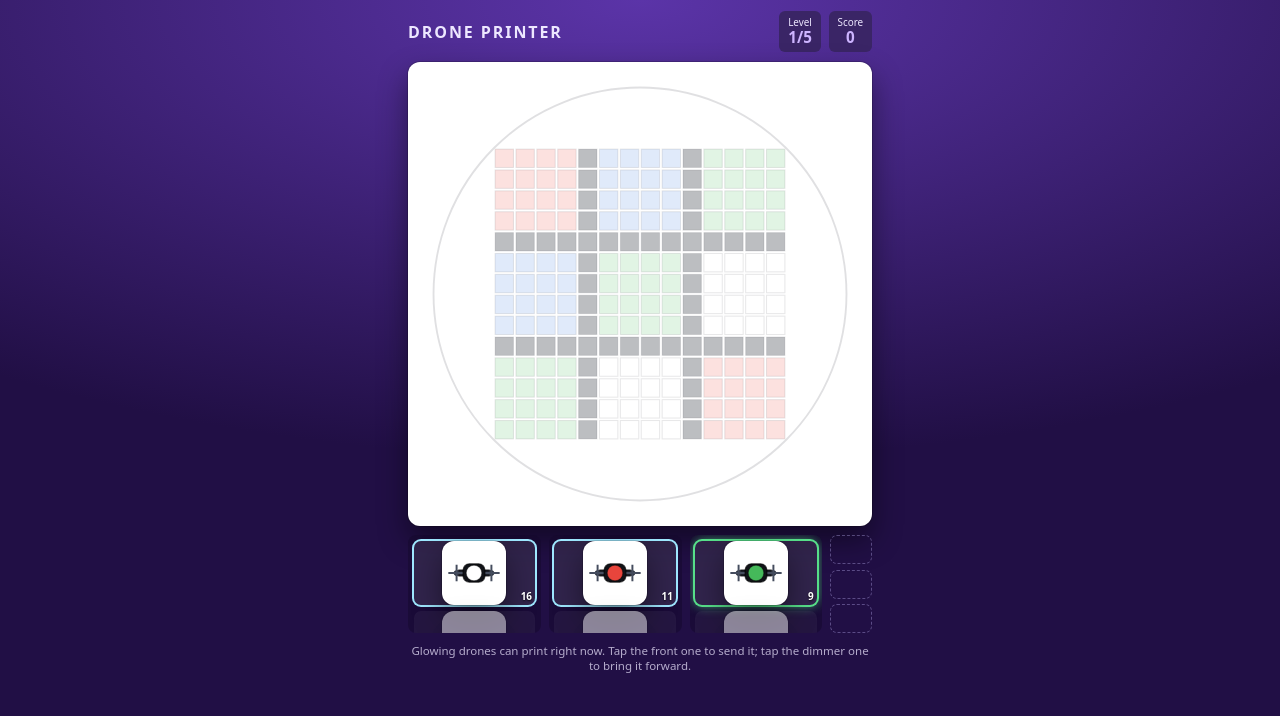
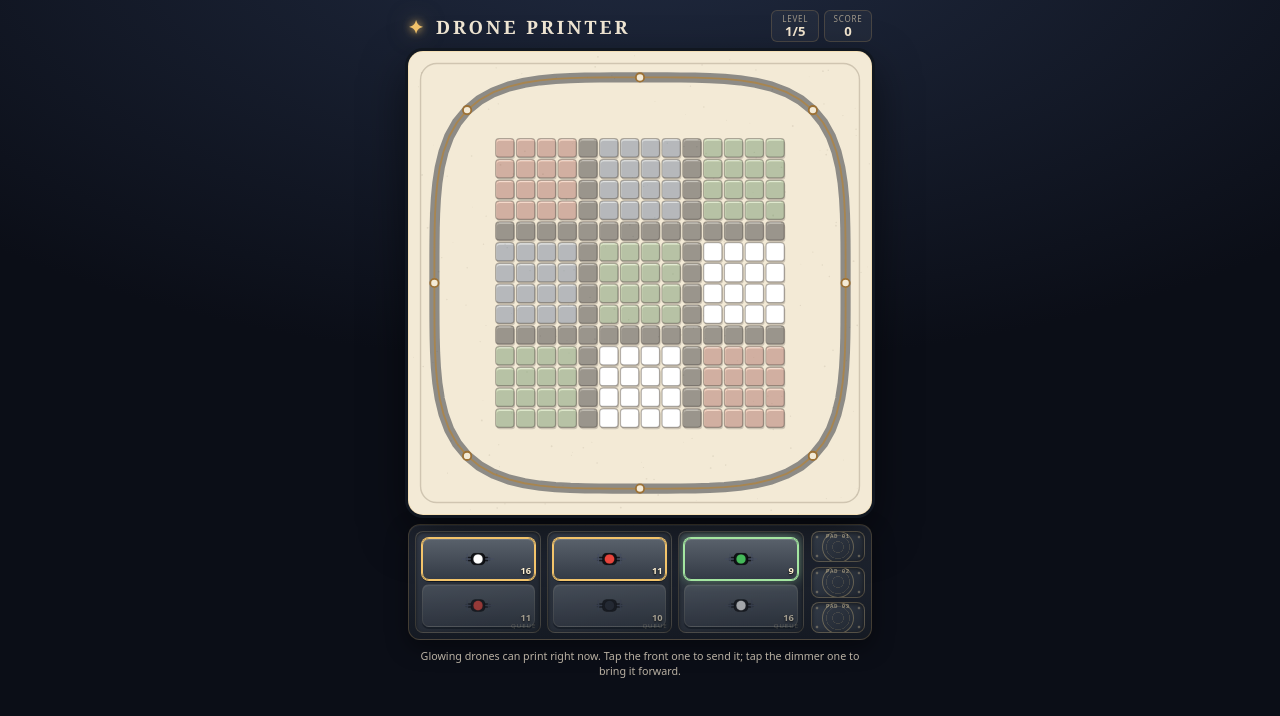
Before and after one commit to rocketpie/minigames, a plain HTML site: page games/drone-printer/drone-printer.html in a window 1280 px wide. Drawn offline with Linux system fonts and the light colour scheme.

Commit message:
drone printer styling improvements

```diff
--- a/games/drone-printer/drone-printer.html
+++ b/games/drone-printer/drone-printer.html
@@ -8,54 +8,111 @@
   * { box-sizing: border-box; }
   html, body { margin: 0; min-height: 100%; }
   body {
-    font-family: system-ui, sans-serif; color: #ede7ff;
-    display: flex; flex-direction: column; align-items: center; gap: .6rem;
-    padding: .7rem; user-select: none; -webkit-user-select: none;
-    background: radial-gradient(120% 80% at 50% 0%, #5b34a8 0%, #210f45 72%);
+    font-family: ui-rounded, "Avenir Next", system-ui, sans-serif; color: #e9e1d2;
+    display: flex; flex-direction: column; align-items: center; gap: .55rem;
+    padding: .65rem .6rem 1rem; user-select: none; -webkit-user-select: none;
+    background: radial-gradient(120% 90% at 50% -10%, #202a40 0%, #0b0e17 62%), #080b12;
   }
   header { width: min(94vw, 58vh); display: flex; align-items: center; gap: .5rem; }
-  h1 { margin: 0 auto 0 0; font-size: 1rem; letter-spacing: .12em; }
-  .stat { background: #3a2566; padding: .3rem .55rem; border-radius: 6px; font-size: .62rem; text-align: center; line-height: 1.25; }
-  .stat b { display: block; font-size: .95rem; color: #cdb4ff; }
+  h1 {
+    font-family: Georgia, "Times New Roman", serif; font-weight: 600; margin: 0 auto 0 0;
+    font-size: clamp(.9rem, 2.5vw, 1.15rem); letter-spacing: .16em; color: #f1e7d4; white-space: nowrap;
+  }
+  .spark { color: #f3c46b; margin-right: .12rem; text-shadow: 0 0 9px #f3c46b, 0 0 24px rgba(243, 196, 107, .5); }
+  .stats { display: flex; gap: .3rem; }
+  .stat {
+    min-width: 3rem; text-align: center; line-height: 1.12; padding: .2rem .42rem; border-radius: 6px;
+    border: 1px solid rgba(243, 196, 107, .18); background: rgba(255, 255, 255, .045);
+    font-size: .5rem; letter-spacing: .1em; color: #a39a8b;
+  }
+  .stat b { display: block; font-size: .82rem; letter-spacing: 0; color: #f3e6cf; }
 
   #canvasWrap { position: relative; width: min(94vw, 58vh); }
-  canvas { width: 100%; aspect-ratio: 1; display: block; border-radius: 12px; background: #ffffff; touch-action: none;
-    box-shadow: 0 0 0 1px rgba(0, 0, 0, .18), 0 14px 30px rgba(0, 0, 0, .45); }
+  #view {
+    width: 100%; aspect-ratio: 1; display: block; border: 1px solid rgba(243, 196, 107, .3); border-radius: 15px;
+    background: #f3ead6; touch-action: none; box-shadow: 0 0 0 3px #111720, 0 18px 45px rgba(0, 0, 0, .55);
+  }
 
-  #dock { width: min(94vw, 58vh); display: flex; gap: .5rem; align-items: stretch; }
-  .lanes { display: flex; gap: .5rem; flex: 1; }
-  .lane { position: relative; flex: 1; height: 6.1rem; overflow: hidden; border-radius: 8px;
-    background: rgba(20, 8, 44, .5); display: flex; flex-direction: column; gap: .35rem; padding: .35rem; }
-  .drone { position: relative; flex: 0 0 2.6rem; border-radius: 7px; cursor: pointer;
-    background: rgba(255, 255, 255, .10); display: flex; align-items: center; justify-content: center; }
+  #dock {
+    width: min(94vw, 58vh); display: flex; gap: .45rem; align-items: stretch; padding: .4rem;
+    border: 1px solid rgba(243, 196, 107, .2); border-radius: 12px;
+    background: linear-gradient(180deg, #202632, #151a23); box-shadow: inset 0 1px 0 #ffffff10, 0 8px 22px #0006;
+  }
+  .lanes { display: flex; gap: .35rem; flex: 1; }
+  .lane {
+    position: relative; flex: 1; height: 6.35rem; overflow: hidden; border-radius: 8px; padding: .32rem;
+    border: 1px solid rgba(243, 196, 107, .13); background: linear-gradient(145deg, #313844, #252b35 60%, #1c222b);
+    display: flex; flex-direction: column; gap: .28rem; box-shadow: inset 0 1px 3px #0008;
+  }
+  .lane::after { content: "QUEUE"; position: absolute; right: .24rem; bottom: .12rem; color: #e9d6ad40; font-size: .38rem; letter-spacing: .16em; }
+  .drone {
+    position: relative; flex: 0 0 2.65rem; border-radius: 7px; cursor: pointer; overflow: hidden;
+    border: 1px solid #f2dfb126; background: linear-gradient(180deg, #59616b, #343b46);
+    display: flex; align-items: center; justify-content: center; box-shadow: inset 0 1px 0 #ffffff20, 0 2px 0 #111720;
+    -webkit-tap-highlight-color: transparent;
+  }
   .drone canvas { height: 100%; aspect-ratio: 1; width: auto; display: block; }
-  .drone .mag { position: absolute; right: .2rem; bottom: .1rem; font-size: .62rem; font-weight: 800; color: #fff; text-shadow: 0 1px 2px rgba(0, 0, 0, .8); }
-  .drone.next { opacity: .5; }
-  .drone.front { box-shadow: 0 0 0 2px #9fe8ff; }
+  .drone .mag { position: absolute; right: .18rem; bottom: .1rem; font-size: .58rem; font-weight: 900; color: #fff1d2; text-shadow: 0 1px 2px #000; }
+  .drone.next { opacity: .58; }
+  .drone.front { border-color: #f3c46b; box-shadow: 0 0 0 1px #f3c46b, inset 0 1px 0 #ffffff20, 0 2px 0 #111720; }
   /* a drone whose colour is on the print frontier can fire right now */
-  .drone.ready, .drone.front.ready { box-shadow: 0 0 0 2px #57e08a, 0 0 12px rgba(87, 224, 138, .85); }
+  .drone.ready, .drone.front.ready { border-color: #a4e6a1; box-shadow: 0 0 0 1px #a4e6a1, 0 0 12px rgba(164, 230, 161, .5), inset 0 1px 0 #ffffff20; }
 
-  .park { display: flex; flex-direction: column; gap: .35rem; }
-  .pad { position: relative; width: 2.6rem; flex: 1; border-radius: 7px; border: 1px dashed rgba(200, 190, 255, .35);
-    display: flex; align-items: center; justify-content: center; }
-  .pad canvas { height: 100%; aspect-ratio: 1; width: auto; display: block; }
-  .pad .mag { position: absolute; right: .2rem; bottom: .05rem; font-size: .58rem; font-weight: 800; color: #fff; text-shadow: 0 1px 2px rgba(0, 0, 0, .8); }
-  .pad.full { background: rgba(255, 255, 255, .10); border-style: solid; cursor: pointer; }
-  .pad.ready { box-shadow: 0 0 0 2px #57e08a, 0 0 12px rgba(87, 224, 138, .85); }
+  .park { display: flex; flex-direction: column; gap: .28rem; width: 3.35rem; }
+  .pad {
+    position: relative; min-width: 0; flex: 1; overflow: hidden; border-radius: 8px; cursor: default;
+    border: 1px solid #f3c46b35; display: flex; align-items: center; justify-content: center;
+    background:
+      radial-gradient(circle at 5px 5px, #e8d3a555 1px, transparent 1.7px),
+      radial-gradient(circle at calc(100% - 5px) 5px, #e8d3a555 1px, transparent 1.7px),
+      radial-gradient(circle at 5px calc(100% - 5px), #e8d3a555 1px, transparent 1.7px),
+      radial-gradient(circle at calc(100% - 5px) calc(100% - 5px), #e8d3a555 1px, transparent 1.7px),
+      linear-gradient(145deg, #333b47, #202630);
+    box-shadow: inset 0 1px 4px #0008;
+  }
+  .pad::before {
+    content: ""; position: absolute; width: 58%; aspect-ratio: 1; border: 1px solid #e5c98955; border-radius: 50%;
+    background: repeating-radial-gradient(circle, transparent 0 5px, #e5c98925 5.5px 6px);
+  }
+  .pad::after {
+    content: "PAD " attr(data-pad); position: absolute; top: .08rem; left: 0; right: 0; z-index: 2;
+    color: #e9d6ad88; text-align: center; font: 700 .36rem/1 ui-monospace, monospace; letter-spacing: .08em;
+  }
+  .pad canvas { position: relative; z-index: 1; height: 100%; aspect-ratio: 1; width: auto; display: block; }
+  .pad .mag { position: absolute; z-index: 3; right: .16rem; bottom: .05rem; font-size: .55rem; font-weight: 900; color: #fff1d2; text-shadow: 0 1px 2px #000; }
+  .pad.full { border-color: #f3c46b88; background: linear-gradient(145deg, #59616b, #343b46); cursor: pointer; box-shadow: inset 0 1px 0 #ffffff20, 0 2px 0 #111720; }
+  .pad.full::before { border-color: #ffe3a0a0; }
+  .pad.ready { box-shadow: 0 0 0 1px #a4e6a1, 0 0 12px rgba(164, 230, 161, .5); }
+  .pad:active { transform: translateY(1px); }
 
-  #hint { margin: 0; width: min(94vw, 58vh); text-align: center; font-size: .72rem; color: rgba(237, 231, 255, .72); }
+  #hint { margin: 0; width: min(94vw, 58vh); min-height: 2.1em; text-align: center; font-size: .67rem; line-height: 1.35; color: #b9b0a2; }
 
-  #overlay { position: fixed; inset: 0; display: none; flex-direction: column; z-index: 20;
-    align-items: center; justify-content: center; gap: 1rem; text-align: center; padding: 1.5rem;
-    background: rgba(6, 9, 18, .86); font-size: 1.2rem; font-weight: 700; }
-  button { font: inherit; font-size: .9rem; padding: .55rem .9rem; border: 0; border-radius: 8px; background: #3d6ea8; color: #eaf6ff; cursor: pointer; }
+  #overlay {
+    position: fixed; inset: 0; display: none; flex-direction: column; z-index: 20; align-items: center; justify-content: center;
+    gap: 1rem; text-align: center; padding: 1.2rem; background: radial-gradient(circle at 50% 40%, #281f1599, #05070cee);
+    backdrop-filter: blur(5px); font-size: 1.2rem; font-weight: 700;
+  }
+  #msg { width: min(90vw, 25rem); margin: 0; padding: 1.4rem 1.2rem; border: 1px solid #f3c46b59; border-radius: 15px;
+    background: linear-gradient(180deg, #1c1d27, #10121a); color: #ffe6b0; box-shadow: 0 24px 70px #000b, inset 0 1px 0 #ffffff14; }
+  button { font: inherit; font-size: .8rem; font-weight: 700; letter-spacing: .05em; padding: .62rem 1.05rem; border: 0; border-radius: 8px;
+    background: linear-gradient(180deg, #f8d995, #d9ab55); color: #2d2111; cursor: pointer; box-shadow: 0 2px 0 #8b6528, 0 6px 18px #0006; }
+  button:focus-visible { outline: 2px solid #f3c46b; outline-offset: 3px; }
+  @media (max-width: 430px) {
+    h1 { font-size: .82rem; letter-spacing: .1em; }
+    .stat { min-width: 2.6rem; font-size: .46rem; padding: .16rem .34rem; }
+    .stat b { font-size: .74rem; }
+    #hint { font-size: .62rem; }
+    .pad { border-radius: 6px; }
+  }
 </style>
 </head>
 <body>
 <header>
-  <h1>DRONE PRINTER</h1>
-  <div class="stat">Level<b id="level">1/3</b></div>
-  <div class="stat">Score<b id="score">0</b></div>
+  <h1><span class="spark" aria-hidden="true">✦</span> DRONE PRINTER</h1>
+  <div class="stats">
+    <div class="stat">LEVEL<b id="level">1/3</b></div>
+    <div class="stat">SCORE<b id="score">0</b></div>
+  </div>
 </header>
 <div id="canvasWrap"><canvas id="view"></canvas></div>
 <div id="dock">
@@ -65,9 +122,9 @@
     <div class="lane" id="lane2"></div>
   </div>
   <div class="park">
-    <i class="pad" id="pad0"></i>
-    <i class="pad" id="pad1"></i>
-    <i class="pad" id="pad2"></i>
+    <i class="pad" id="pad0" data-pad="01" aria-label="Landing pad 1"></i>
+    <i class="pad" id="pad1" data-pad="02" aria-label="Landing pad 2"></i>
+    <i class="pad" id="pad2" data-pad="03" aria-label="Landing pad 3"></i>
   </div>
 </div>
 <p id="hint">Glowing drones can print right now. Tap the front one to send it; tap the dimmer one to bring it forward.</p>
@@ -98,6 +155,7 @@ const MAX_FLY = 5; // drones allowed in the air at once
 const FLIGHT = 4.5;   // seconds for one lap around the canvas
 const SHOT_GAP = 0.05; // seconds between shots
 const LEAVE_T = 0.6;  // seconds a spent drone takes to fly offscreen
+const ORBIT_POWER = 4; // superellipse: a rounded square instead of a perfect circle
 
 // The final image of each level, one string per row. '.' is background: it is never
 // painted, so drones only ever cover the actual motif.
@@ -456,11 +514,17 @@ function cellRect(g, i, L, fill, stroke) {
   const x = L.ox + (i % G) * L.cell + inset;
   const y = L.oy + ((i / G) | 0) * L.cell + inset;
   const s = L.cell - 2 * inset;
+  const r = L.cell * 0.16;
+  g.fillStyle = 'rgba(34, 29, 27, .18)';
+  roundRect(g, x + 1, y + 2, s, s, r); g.fill();
   g.fillStyle = fill;
-  g.fillRect(x, y, s, s);
-  g.lineWidth = Math.max(1, L.cell * 0.05); // set here: splats leave a fatter lineWidth behind
+  roundRect(g, x, y, s, s, r); g.fill();
+  g.lineWidth = Math.max(1, L.cell * 0.06); // set here: splats leave a fatter lineWidth behind
   g.strokeStyle = stroke;
-  g.strokeRect(x, y, s, s);
+  roundRect(g, x, y, s, s, r); g.stroke();
+  g.strokeStyle = 'rgba(255, 255, 255, .32)';
+  g.lineWidth = Math.max(1, L.cell * 0.025);
+  g.beginPath(); g.moveTo(x + r, y + 1); g.lineTo(x + s - r, y + 1); g.stroke();
 }
 
 // --- paint splat ---------------------------------------------------------------
@@ -584,12 +648,19 @@ function boardLayer(L) {
     board.width = L.size; board.height = L.size; boardLevel = level;
     const g = board.getContext('2d');
     if (g) {
-      g.clearRect(0, 0, L.size, L.size);
+      g.fillStyle = '#f3ead6'; g.fillRect(0, 0, L.size, L.size);
+      g.fillStyle = 'rgba(69, 53, 34, .09)';
+      for (let n = 0; n < 220; n++) {
+        const x = hash01(n * 2 + 71) * L.size, y = hash01(n * 2 + 72) * L.size;
+        g.beginPath(); g.arc(x, y, L.size * (.0008 + hash01(n + 99) * .0012), 0, TAU); g.fill();
+      }
+      g.strokeStyle = 'rgba(65, 51, 33, .2)'; g.lineWidth = Math.max(1, L.size * .003);
+      roundRect(g, L.size * .025, L.size * .025, L.size * .95, L.size * .95, L.size * .035); g.stroke();
       for (let i = 0; i < G * G; i++) if (needA[i] >= 0) {
         const single = needB[i] < 0 ? KEYS[needA[i]] : null;
         // White stays white (it would otherwise look the same as black's grey wash).
         const fill = single === 'w' ? '#ffffff' : hexA(finalHex(i), single === 'k' ? .30 : .16);
-        cellRect(g, i, L, fill, 'rgba(30, 30, 42, .10)');
+        cellRect(g, i, L, fill, 'rgba(45, 39, 35, .34)');
       }
       for (let i = 0; i < G * G; i++) if (gotA[i] || gotB[i]) splatAt(g, i, L);
     }
@@ -602,9 +673,32 @@ function landSplat(i) {
   if (g) splatAt(g, i, L);
 }
 
+function orbitPoint(a, L, extra = 0) {
+  const x = Math.cos(a), y = Math.sin(a);
+  const r = L.orbit / (Math.abs(x) ** ORBIT_POWER + Math.abs(y) ** ORBIT_POWER) ** (1 / ORBIT_POWER) + extra;
+  return { x: L.cx + x * r, y: L.cy + y * r };
+}
+
 function dronePos(d, L) {
-  const r = d.state === 'leave' ? L.orbit + (d.t / LEAVE_T) * L.size * 0.35 : L.orbit;
-  return { x: L.cx + Math.cos(d.ang) * r, y: L.cy + Math.sin(d.ang) * r };
+  const extra = d.state === 'leave' ? (d.t / LEAVE_T) * L.size * 0.35 : 0;
+  return orbitPoint(d.ang, L, extra);
+}
+
+function drawOrbitTrack(g, L) {
+  g.beginPath();
+  for (let k = 0; k <= 96; k++) {
+    const p = orbitPoint(k * TAU / 96, L);
+    k ? g.lineTo(p.x, p.y) : g.moveTo(p.x, p.y);
+  }
+  g.closePath();
+  g.lineJoin = 'round'; g.lineCap = 'round';
+  g.strokeStyle = 'rgba(31, 37, 46, .48)'; g.lineWidth = Math.max(4, L.size * .022); g.stroke();
+  g.strokeStyle = 'rgba(180, 132, 57, .7)'; g.lineWidth = Math.max(1, L.size * .004); g.stroke();
+  for (let k = 0; k < 8; k++) {
+    const p = orbitPoint(k * TAU / 8, L);
+    g.beginPath(); g.arc(p.x, p.y, L.size * .009, 0, TAU);
+    g.fillStyle = '#f3ead6'; g.fill(); g.strokeStyle = '#9c7135'; g.lineWidth = Math.max(1, L.size * .004); g.stroke();
+  }
 }
 
 function spawnShot(d, i) {
@@ -621,12 +715,9 @@ function drawScene(dt) {
   const L = layout();
   g2.clearRect(0, 0, L.size, L.size);
 
-  g2.strokeStyle = 'rgba(40, 40, 55, .14)';
-  g2.lineWidth = Math.max(1, L.size * 0.004);
-  g2.beginPath(); g2.arc(L.cx, L.cy, L.orbit, 0, TAU); g2.stroke();
-
   // Pre-image and landed splats live on a cached layer.
   g2.drawImage(boardLayer(L), 0, 0);
+  drawOrbitTrack(g2, L);
 
   for (const p of particles) {
     p.t += dt;
```
Also changed, not shown: games/drone-printer/drone-printer.test.mjs (+11 -0 lines).
